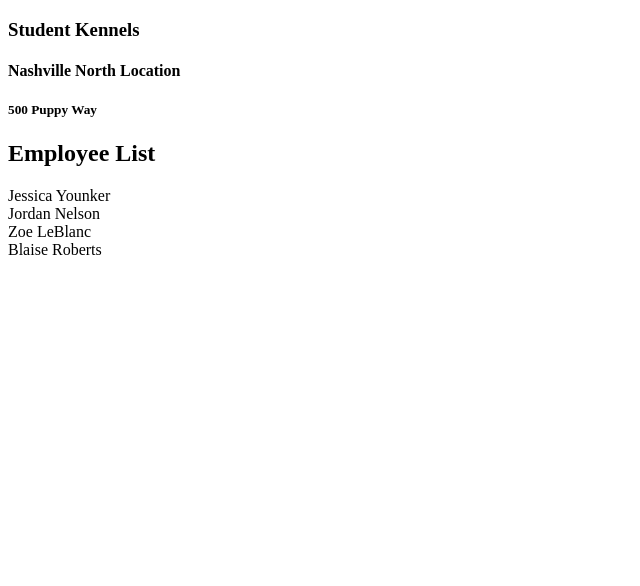
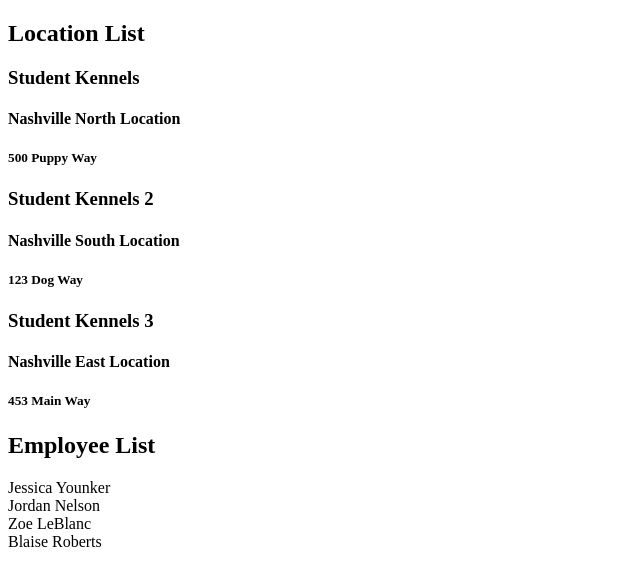
Before and after one commit to williamkimball/nss-pound, a React (Create React App) app: page / in a window 1280 px wide. Shown: the top 586 px of the page, without its empty margins (0-640 px from the left). Built offline with nearby package versions, Linux system fonts and the light colour scheme.

Commit message:
finished

```diff
--- a/src/Kennel.js
+++ b/src/Kennel.js
@@ -1,14 +1,13 @@
 
 import React, { Component } from 'react';
 import EmployeeList from "./EmployeeList";
+import Locations from './LocationList';
 
 export default class Kennel extends Component {
     render() {
         return (
             <div>
-                <h3>Student Kennels</h3>
-                <h4>Nashville North Location</h4>
-                <h5>500 Puppy Way</h5>
+                <Locations />
                 <EmployeeList />
             </div>
         );
--- /dev/null
+++ b/src/LocationList.js
@@ -0,0 +1,26 @@
+import React, { Component } from 'react';
+
+export default class LocationList extends Component {
+    render() {
+        return (
+            <article>
+                <h1>Location List</h1>
+                <div>
+                <h3>Student Kennels</h3>
+                <h4>Nashville North Location</h4>
+                <h5>500 Puppy Way</h5>
+                </div>
+                <div>
+                <h3>Student Kennels 2</h3>
+                <h4>Nashville South Location</h4>
+                <h5>123 Dog Way</h5>
+                </div>
+                <div>
+                <h3>Student Kennels 3</h3>
+                <h4>Nashville East Location</h4>
+                <h5> 453 Main Way</h5>
+                </div>
+            </article>
+        );
+    }
+}
--- a/src/index.js
+++ b/src/index.js
@@ -2,4 +2,5 @@
 import React from 'react';
 import Kennel from './Kennel';
 
+
 ReactDOM.render(<Kennel />, document.querySelector("#root"));
```
